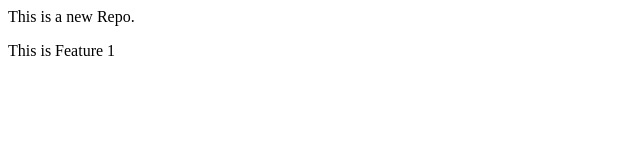
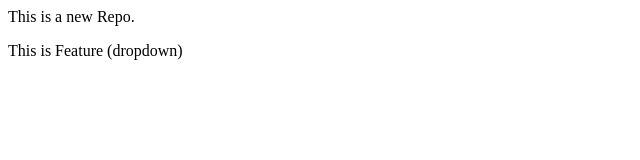
Before and after one commit to Shobha0610/Local-Repo, a plain HTML site: page index.html in a window 1280 px wide. Shown: the full height of the page, 0-640 px from the left. Drawn offline with Linux system fonts and the light colour scheme.

Commit message:
add dropdown

```diff
--- a/index.html
+++ b/index.html
@@ -1,2 +1,2 @@
 <p> This is a new Repo.</p>
-<p> This is Feature 1</p>
+<p> This is Feature (dropdown)</p>
```
